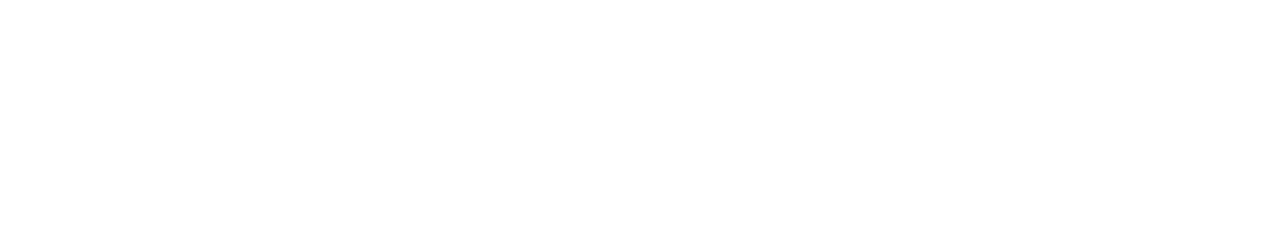
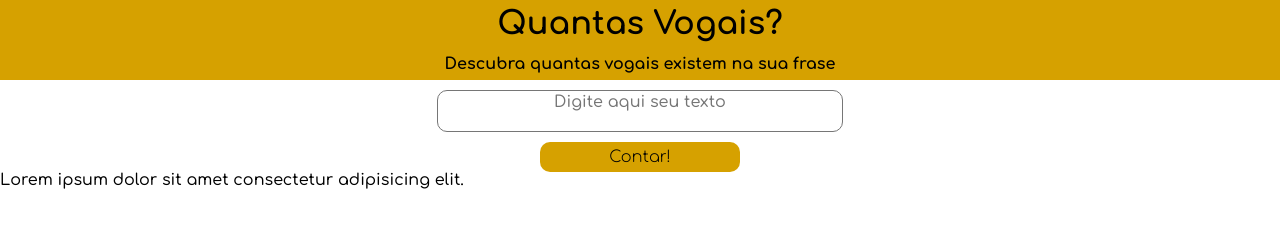
Before and after one commit to tadrio/VowelCount, a plain HTML site: page index.html in a window 1280 px wide. Drawn offline with Linux system fonts and the light colour scheme; files whose address does not match are found by name.

Commit message:
Refactor

```diff
--- a/index.js
+++ b/assets/index.js
@@ -1,5 +1,5 @@
-const phrase = "O Rato roeu A roupa do rei de roma";
-const vogals = 'aAeEiIoOuU';
+const phrase = "O Ratô roeu A roupa do rei de romã";
+const vogals = 'aAáÁâÂãÃeEéÉêÊiIíÍoOóÓôÔõÕuUúÚ';
 
 let count = 0;
 
--- /dev/null
+++ b/assets/scss/_reset.scss
@@ -0,0 +1,47 @@
+/* http://meyerweb.com/eric/tools/css/reset/
+   v2.0 | 20110126
+   License: none (public domain)
+*/
+
+html, body, div, span, applet, object, iframe,
+h1, h2, h3, h4, h5, h6, p, blockquote, pre,
+a, abbr, acronym, address, big, cite, code,
+del, dfn, em, img, ins, kbd, q, s, samp,
+small, strike, strong, sub, sup, tt, var,
+b, u, i, center,
+dl, dt, dd, ol, ul, li,
+fieldset, form, label, legend,
+table, caption, tbody, tfoot, thead, tr, th, td,
+article, aside, canvas, details, embed,
+figure, figcaption, footer, header, hgroup,
+menu, nav, output, ruby, section, summary,
+time, mark, audio, video {
+	margin: 0;
+	padding: 0;
+	border: 0;
+	font-size: 100%;
+	vertical-align: baseline;
+}
+/* HTML5 display-role reset for older browsers */
+article, aside, details, figcaption, figure,
+footer, header, hgroup, menu, nav, section {
+	display: block;
+}
+body {
+	line-height: 1;
+}
+ol, ul {
+	list-style: none;
+}
+blockquote, q {
+	quotes: none;
+}
+blockquote:before, blockquote:after,
+q:before, q:after {
+	content: '';
+	content: none;
+}
+table {
+	border-collapse: collapse;
+	border-spacing: 0;
+}
--- /dev/null
+++ b/assets/scss/_variables.scss
@@ -0,0 +1,2 @@
+$maincolor: #d6a100;
+$textcolor: #000000;
--- /dev/null
+++ b/assets/scss/style.scss
@@ -0,0 +1,54 @@
+@import "./_reset";
+@import "./variables";
+@import url("https://fonts.googleapis.com/css2?family=Comfortaa:wght@300;500;700&display=swap");
+
+* {
+  font-family: "Comfortaa";
+}
+
+.header {
+  background-color: $maincolor;
+  color: $textcolor;
+  width: 100vw;
+  height: 80px;
+  display: flex;
+  flex-direction: column;
+  align-items: center;
+  justify-content: space-around;
+
+  &__title {
+    font-size: 2rem;
+    font-weight: 700;
+  }
+  &__subtitle {
+    font-size: 1rem;
+    font-weight: 700;
+  }
+}
+
+.input-form {
+  margin: 0 auto;
+  display: flex;
+  flex-direction: column;
+  align-items: center;
+  width: 400px;
+
+  &__text {
+    width: 100%;
+    margin: 10px 0;
+    resize: none;
+    border-radius: 10px;
+    text-align: center;
+    font-size: 1rem;
+  }
+  &__button {
+    width: 50%;
+    height: 30px;
+    font-size: 1rem;
+    font-weight: 300;
+    background-color: $maincolor;
+    border: none;
+    border-radius: 10px;
+    cursor: pointer;
+  }
+}
--- a/index.html
+++ b/index.html
@@ -5,9 +5,20 @@
   <meta http-equiv="X-UA-Compatible" content="IE=edge">
   <meta name="viewport" content="width=device-width, initial-scale=1.0">
   <script src="./index.js" defer></script>
-  <title>Document</title>
+  <title>Quantas Vogais?</title>
+  <link rel="stylesheet" href="./assets/scss/style.css">
 </head>
 <body>
-
+  <header class="header">
+    <h1 class="header__title">Quantas Vogais?</h1>
+    <h2 class="header__subtitle">Descubra quantas vogais existem na sua frase</h2>
+  </header>
+  <form class="input-form">
+    <textarea class="input-form__text" placeholder="Digite aqui seu texto"></textarea>
+    <button class="input-form__button">Contar!</button>
+  </form>
+  <div class="results-wrapper">
+    <p class="result-wrapper__phrase">Lorem ipsum dolor sit amet consectetur adipisicing elit.</p>
+  </div>
 </body>
 </html>
```
Also changed, not shown: assets/scss/style.css (added), 1 other file.
